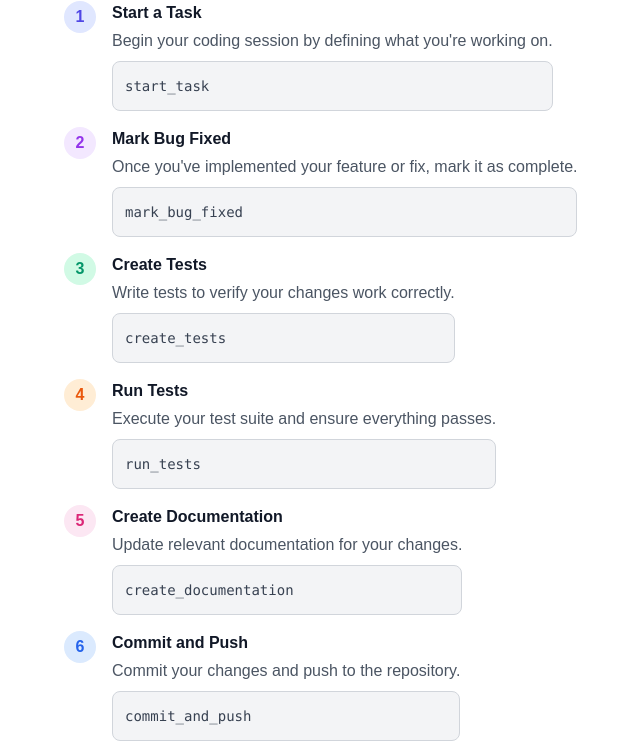
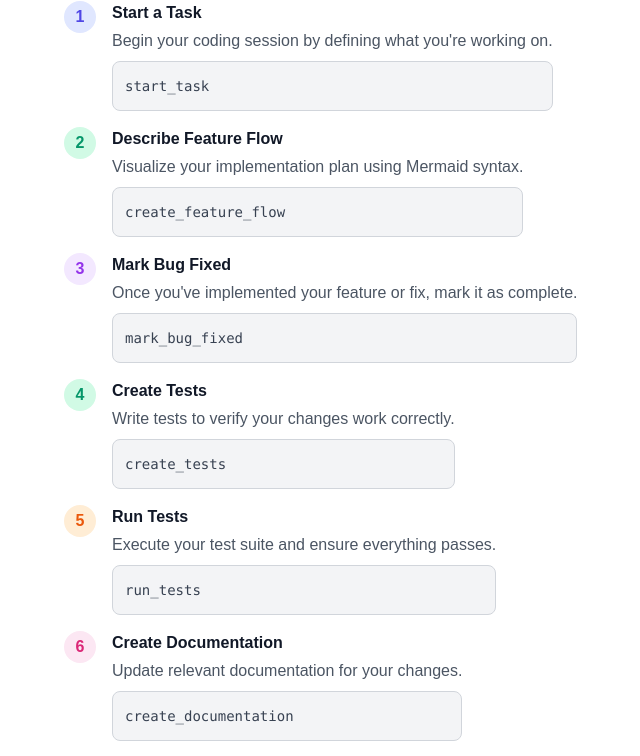
Before and after one commit to programinglive/dev-workflow, a Next.js app in the folder web/: page /docs in a window 1280 px wide. Shown: the part 978-1734 px from the top of the page, without its empty margins (128-768 px from the left). Built offline with nearby package versions, Linux system fonts and the light colour scheme.

Commit message:
docs(web): add mermaid feature flow to documentation

```diff
--- a/web/app/docs/page.tsx
+++ b/web/app/docs/page.tsx
@@ -22,7 +22,7 @@ export default function DocsPage() {
                     </p>
 
                     <div className="bg-emerald-50 dark:bg-emerald-500/10 border border-emerald-200 dark:border-emerald-500/20 rounded-lg p-4 mb-8">
-                        <p className="text-emerald-700 dark:text-emerald-400 font-semibold">Version: 1.8.1</p>
+                        <p className="text-emerald-700 dark:text-emerald-400 font-semibold">Version: 1.9.1</p>
                     </div>
 
                     <h2 className="text-3xl font-bold mt-12 mb-6 text-gray-900 dark:text-white">Features</h2>
@@ -77,7 +77,17 @@ export default function DocsPage() {
                             </div>
                         </li>
                         <li className="flex gap-4">
-                            <span className="flex-shrink-0 w-8 h-8 rounded-full bg-purple-100 dark:bg-purple-500/20 flex items-center justify-center text-purple-600 dark:text-purple-400 font-bold">2</span>
+                            <span className="flex-shrink-0 w-8 h-8 rounded-full bg-emerald-100 dark:bg-emerald-500/20 flex items-center justify-center text-emerald-600 dark:text-emerald-400 font-bold">2</span>
+                            <div>
+                                <h3 className="font-semibold mb-1 text-gray-900 dark:text-white">Describe Feature Flow</h3>
+                                <p className="text-gray-600 dark:text-gray-400">Visualize your implementation plan using Mermaid syntax.</p>
+                                <div className="bg-gray-100 dark:bg-[#1a1a24] rounded-lg p-3 mt-2 border border-gray-300 dark:border-white/10">
+                                    <code className="text-sm text-gray-700 dark:text-gray-300">create_feature_flow</code>
+                                </div>
+                            </div>
+                        </li>
+                        <li className="flex gap-4">
+                            <span className="flex-shrink-0 w-8 h-8 rounded-full bg-purple-100 dark:bg-purple-500/20 flex items-center justify-center text-purple-600 dark:text-purple-400 font-bold">3</span>
                             <div>
                                 <h3 className="font-semibold mb-1 text-gray-900 dark:text-white">Mark Bug Fixed</h3>
                                 <p className="text-gray-600 dark:text-gray-400">Once you've implemented your feature or fix, mark it as complete.</p>
@@ -87,7 +97,7 @@ export default function DocsPage() {
                             </div>
                         </li>
                         <li className="flex gap-4">
-                            <span className="flex-shrink-0 w-8 h-8 rounded-full bg-emerald-100 dark:bg-emerald-500/20 flex items-center justify-center text-emerald-600 dark:text-emerald-400 font-bold">3</span>
+                            <span className="flex-shrink-0 w-8 h-8 rounded-full bg-emerald-100 dark:bg-emerald-500/20 flex items-center justify-center text-emerald-600 dark:text-emerald-400 font-bold">4</span>
                             <div>
                                 <h3 className="font-semibold mb-1 text-gray-900 dark:text-white">Create Tests</h3>
                                 <p className="text-gray-600 dark:text-gray-400">Write tests to verify your changes work correctly.</p>
@@ -97,7 +107,7 @@ export default function DocsPage() {
                             </div>
                         </li>
                         <li className="flex gap-4">
-                            <span className="flex-shrink-0 w-8 h-8 rounded-full bg-orange-100 dark:bg-orange-500/20 flex items-center justify-center text-orange-600 dark:text-orange-400 font-bold">4</span>
+                            <span className="flex-shrink-0 w-8 h-8 rounded-full bg-orange-100 dark:bg-orange-500/20 flex items-center justify-center text-orange-600 dark:text-orange-400 font-bold">5</span>
                             <div>
                                 <h3 className="font-semibold mb-1 text-gray-900 dark:text-white">Run Tests</h3>
                                 <p className="text-gray-600 dark:text-gray-400">Execute your test suite and ensure everything passes.</p>
@@ -107,7 +117,7 @@ export default function DocsPage() {
                             </div>
                         </li>
                         <li className="flex gap-4">
-                            <span className="flex-shrink-0 w-8 h-8 rounded-full bg-pink-100 dark:bg-pink-500/20 flex items-center justify-center text-pink-600 dark:text-pink-400 font-bold">5</span>
+                            <span className="flex-shrink-0 w-8 h-8 rounded-full bg-pink-100 dark:bg-pink-500/20 flex items-center justify-center text-pink-600 dark:text-pink-400 font-bold">6</span>
                             <div>
                                 <h3 className="font-semibold mb-1 text-gray-900 dark:text-white">Create Documentation</h3>
                                 <p className="text-gray-600 dark:text-gray-400">Update relevant documentation for your changes.</p>
@@ -117,7 +127,7 @@ export default function DocsPage() {
                             </div>
                         </li>
                         <li className="flex gap-4">
-                            <span className="flex-shrink-0 w-8 h-8 rounded-full bg-blue-100 dark:bg-blue-500/20 flex items-center justify-center text-blue-600 dark:text-blue-400 font-bold">6</span>
+                            <span className="flex-shrink-0 w-8 h-8 rounded-full bg-blue-100 dark:bg-blue-500/20 flex items-center justify-center text-blue-600 dark:text-blue-400 font-bold">7</span>
                             <div>
                                 <h3 className="font-semibold mb-1 text-gray-900 dark:text-white">Commit and Push</h3>
                                 <p className="text-gray-600 dark:text-gray-400">Commit your changes and push to the repository.</p>
@@ -132,6 +142,7 @@ export default function DocsPage() {
                     <div className="space-y-3 mb-8">
                         {[
                             { cmd: "start_task", desc: "Begin a new coding task" },
+                            { cmd: "create_feature_flow", desc: "Describe implementation plan with Mermaid" },
                             { cmd: "mark_bug_fixed", desc: "Mark feature/bugfix as complete" },
                             { cmd: "create_tests", desc: "Record that tests have been created" },
                             { cmd: "run_tests", desc: "Execute and record test results" },
```
